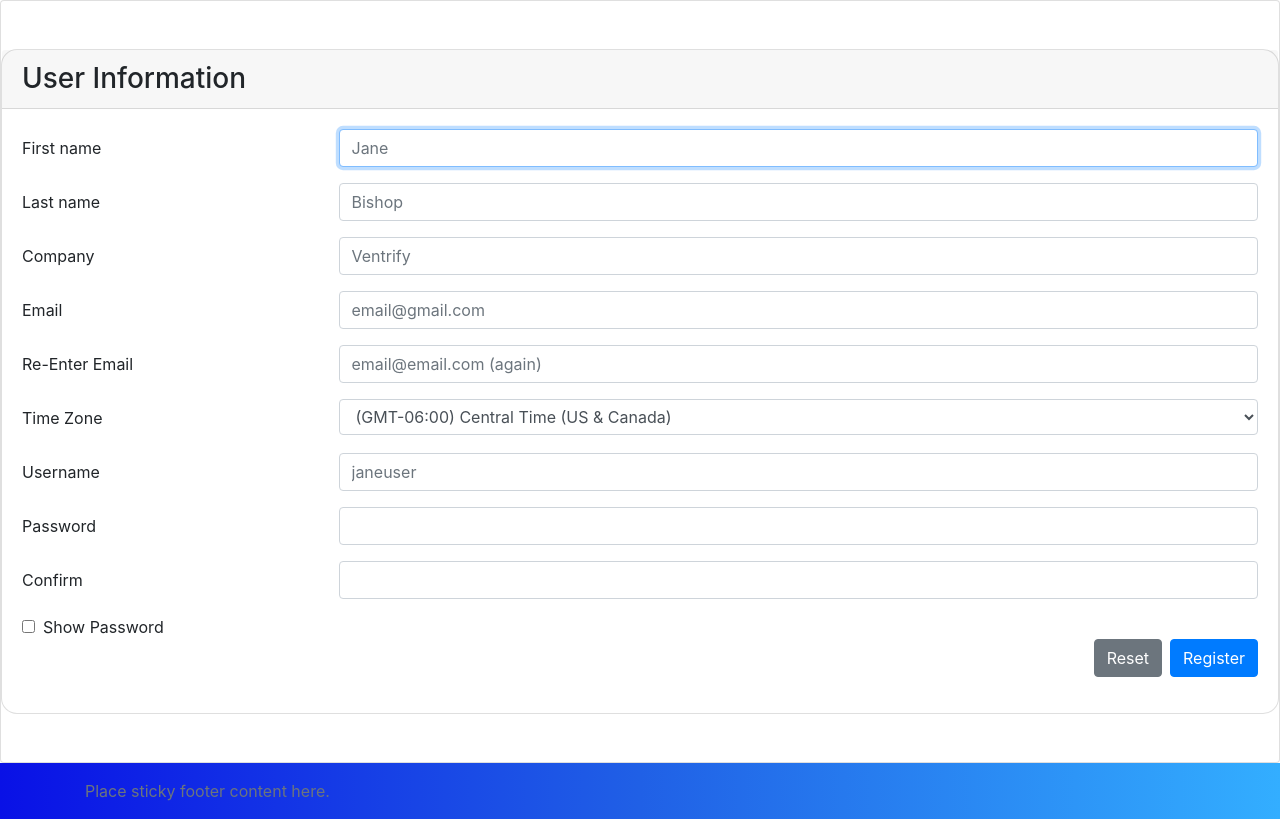
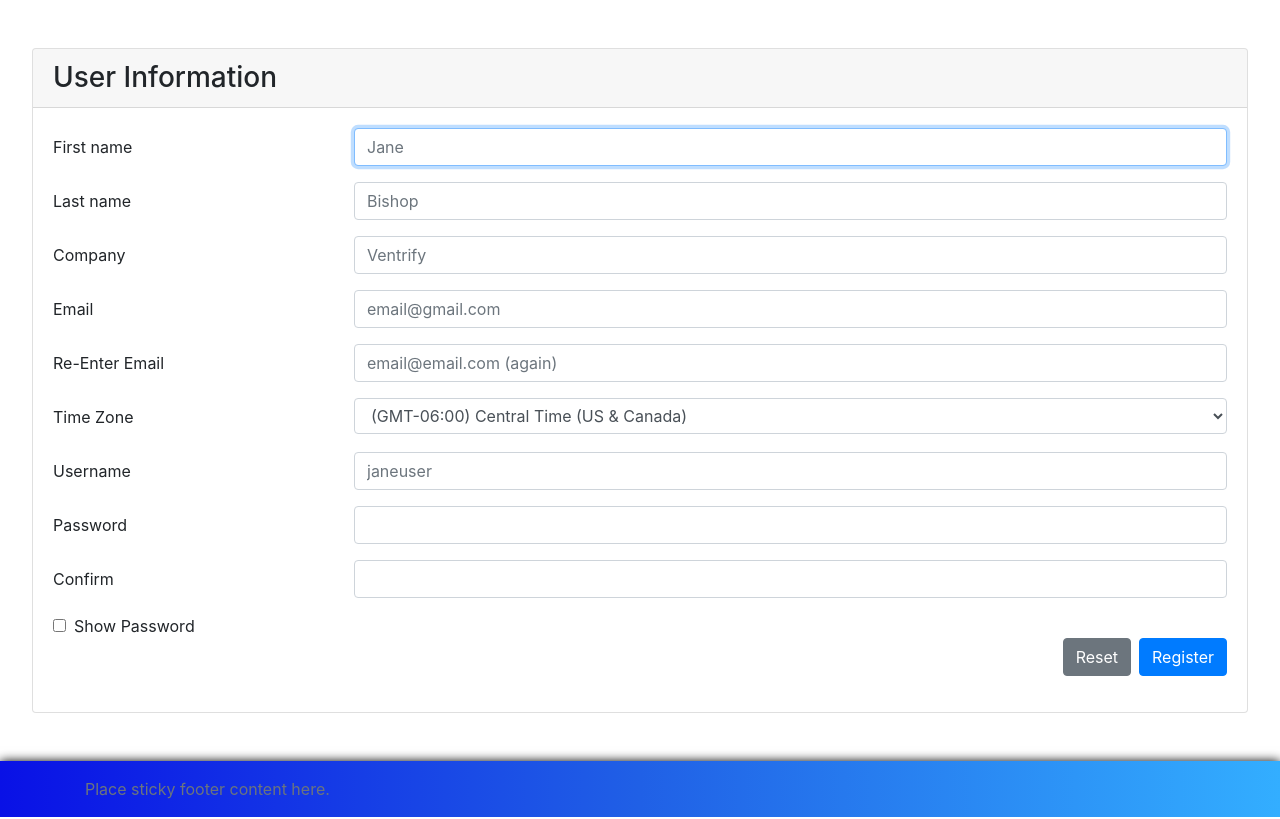
Before and after one commit to Ventrify2018/coffee, a Django app: page /register/ in a window 1280 px wide. Run offline with Django 3.2, Linux system fonts and the light colour scheme; some libraries are stand-ins or nearby versions.

Commit message:
fixed registration TODO fix check box in sign in

```diff
--- a/CoffeeWebapp/Coffee_Webapp/static/styles/base.css
+++ b/CoffeeWebapp/Coffee_Webapp/static/styles/base.css
@@ -3,4 +3,5 @@
     position: relative;
     bottom: 0;
     width: 100%;
+    box-shadow: 0 0 10px black;
 }
--- a/CoffeeWebapp/Coffee_Webapp/static/styles/register.css
+++ b/CoffeeWebapp/Coffee_Webapp/static/styles/register.css
@@ -5,3 +5,8 @@
 .action-checkbox {
     margin-right: 0.5rem;
 }
+
+
+.py-5 {
+    padding: 2rem;
+}
--- a/CoffeeWebapp/Coffee_Webapp/templates/Coffee_Webapp/Register/register.html
+++ b/CoffeeWebapp/Coffee_Webapp/templates/Coffee_Webapp/Register/register.html
@@ -7,13 +7,12 @@
 {% block content %}
     <script src="{% static 'js/register.js' %}"></script>
     <link rel="stylesheet" href="{% static 'styles/register.css' %}">
-    <body>
 
-    <div class="card py-5">
+    <div class="py-5">
         <div class="row">
             <div class="col-md-12">
 
-                <div class="card card-outline-secondary rounded">
+                <div class="card card-outline-info">
                     <div class="card-header">
                         <h3 class="mb-0">User Information</h3>
                     </div>
@@ -119,7 +118,6 @@
             </div>
         </div>
     </div>
-    </body>
 
 {% endblock %}
 
```
